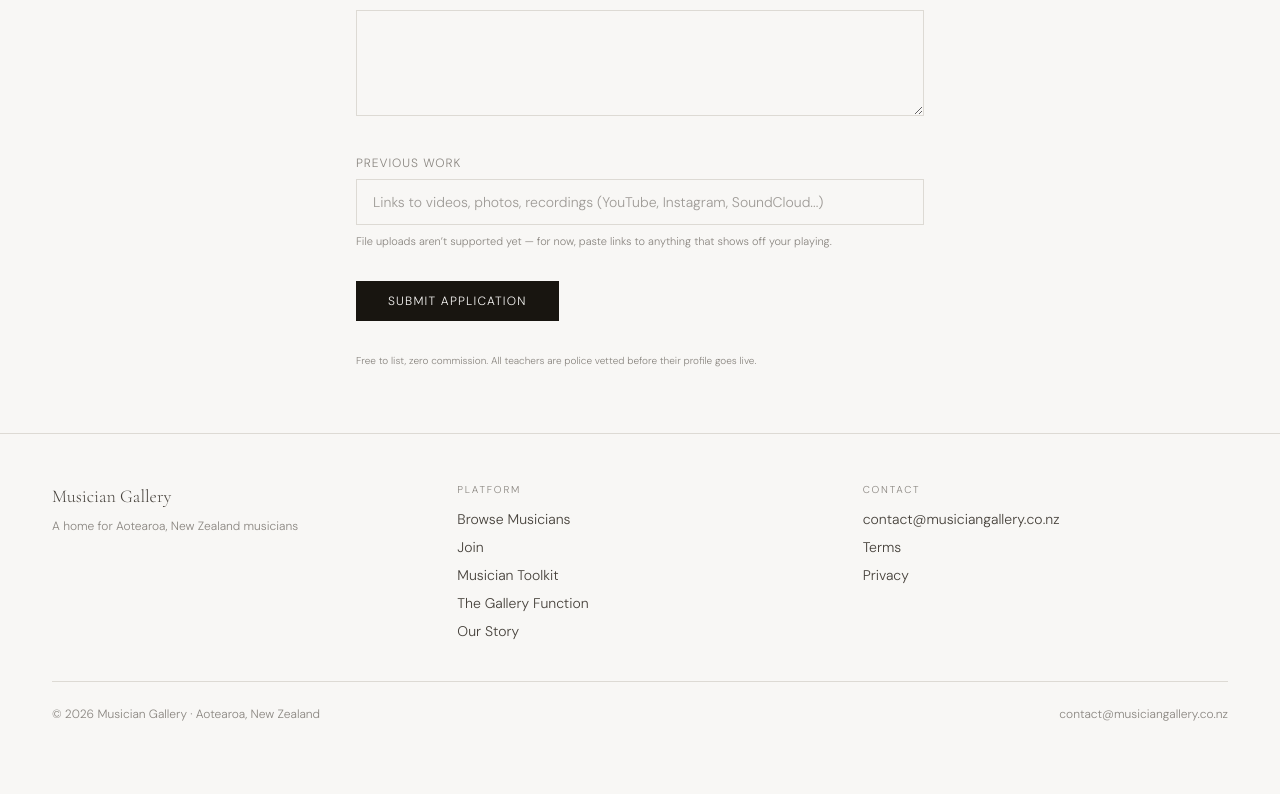
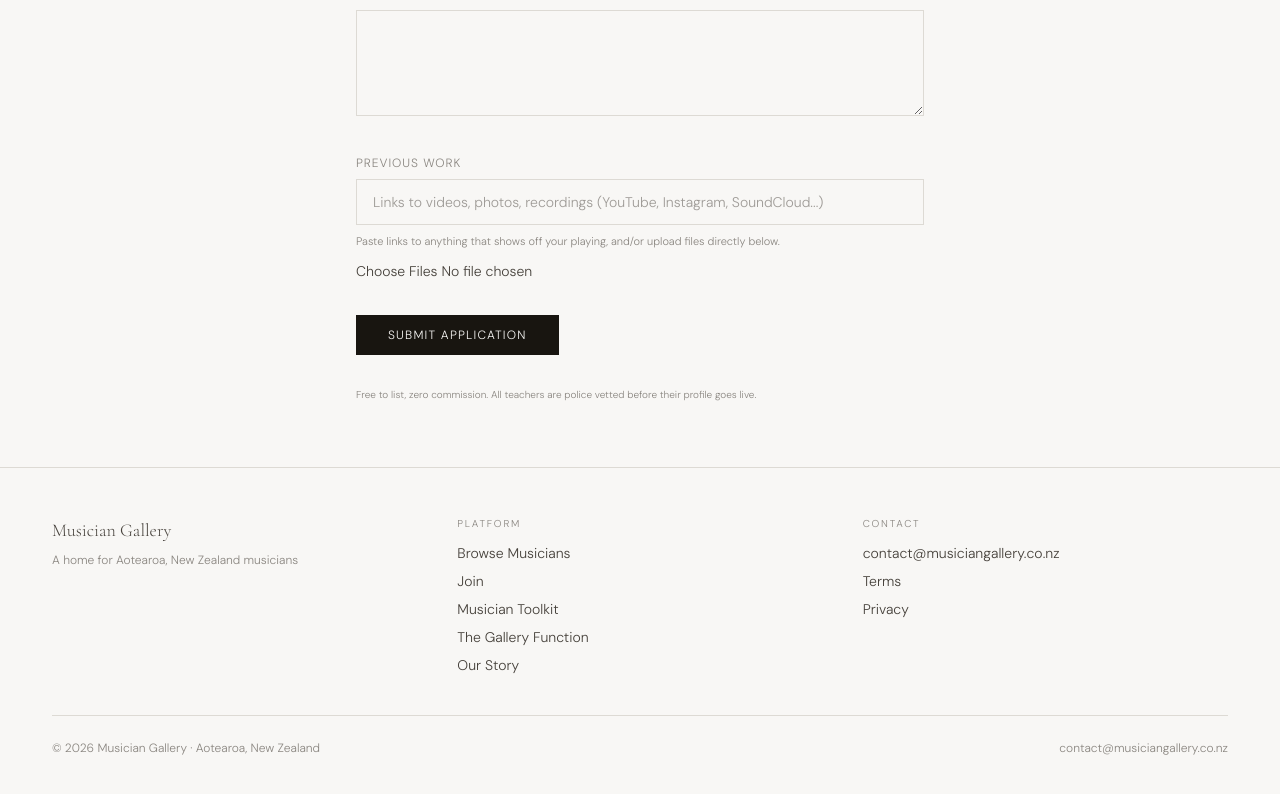
Before and after one commit to musiciangallery/Musician-Gallery, a Next.js app: page /join in a window 1280 px wide. Shown: the part 1553-2347 px from the top of the page. Before the commit the page ends 2323 px from the top, so only its background shows below. Built offline with nearby package versions, Linux system fonts and the light colour scheme.

Commit message:
Update JoinForm.tsx

```diff
--- a/src/components/JoinForm.tsx
+++ b/src/components/JoinForm.tsx
@@ -115,6 +115,7 @@ export default function JoinForm() {
   const [submitting, setSubmitting] = useState(false);
   const [error, setError] = useState<string | null>(null);
   const [form, setForm] = useState<FormState>(initialForm);
+  const [previousWorkFiles, setPreviousWorkFiles] = useState<File[]>([]);
 
   const update = <K extends keyof FormState>(field: K, value: FormState[K]) =>
     setForm((f) => ({ ...f, [field]: value }));
@@ -137,10 +138,27 @@ export default function JoinForm() {
     setSubmitting(true);
     setError(null);
     try {
+      const body = new FormData();
+      body.set("name", form.name);
+      body.set("email", form.email);
+      body.set("region", form.region);
+      body.set("type", form.type);
+      body.set("bio", form.bio);
+      body.set("previousWork", form.previousWork);
+      body.set("yearsExperience", form.yearsExperience);
+      body.set("travel", form.travel);
+      body.set("lessonFormat", form.lessonFormat);
+      body.set("soundSystem", form.soundSystem);
+      body.set("instruments", JSON.stringify(form.instruments));
+      body.set("lessonLength", JSON.stringify(form.lessonLength));
+      body.set("studentLevel", JSON.stringify(form.studentLevel));
+      body.set("availableAs", JSON.stringify(form.availableAs));
+      body.set("genre", JSON.stringify(form.genre));
+      previousWorkFiles.forEach((file) => body.append("previousWorkFiles", file));
+
       const res = await fetch("/api/musician-applications", {
         method: "POST",
-        headers: { "Content-Type": "application/json" },
-        body: JSON.stringify(form),
+        body,
       });
       if (!res.ok) {
         const data = await res.json();
@@ -361,9 +379,19 @@ export default function JoinForm() {
           onChange={(e) => update("previousWork", e.target.value)}
         />
         <p className={hintClass}>
-          File uploads aren&rsquo;t supported yet — for now, paste links to
-          anything that shows off your playing.
+          Paste links to anything that shows off your playing, and/or upload
+          files directly below.
         </p>
+        <input
+          type="file"
+          accept="image/*,video/*"
+          multiple
+          onChange={(e) => setPreviousWorkFiles(Array.from(e.target.files ?? []))}
+          className="text-sm mt-3"
+        />
+        {previousWorkFiles.length > 0 && (
+          <p className={hintClass}>{previousWorkFiles.length} file(s) selected</p>
+        )}
       </div>
 
       {error && <p className="text-xs text-accent">{error}</p>}
```
